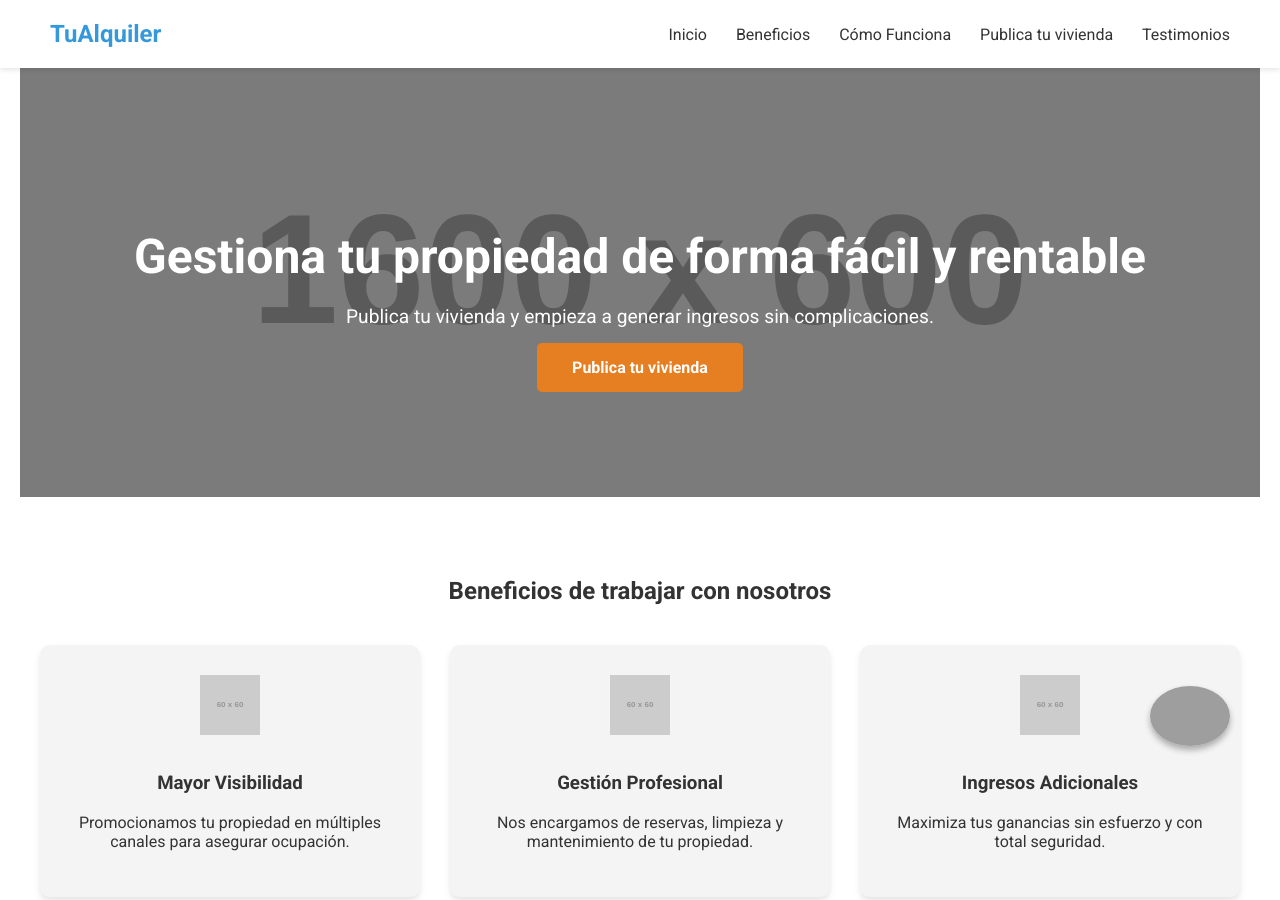
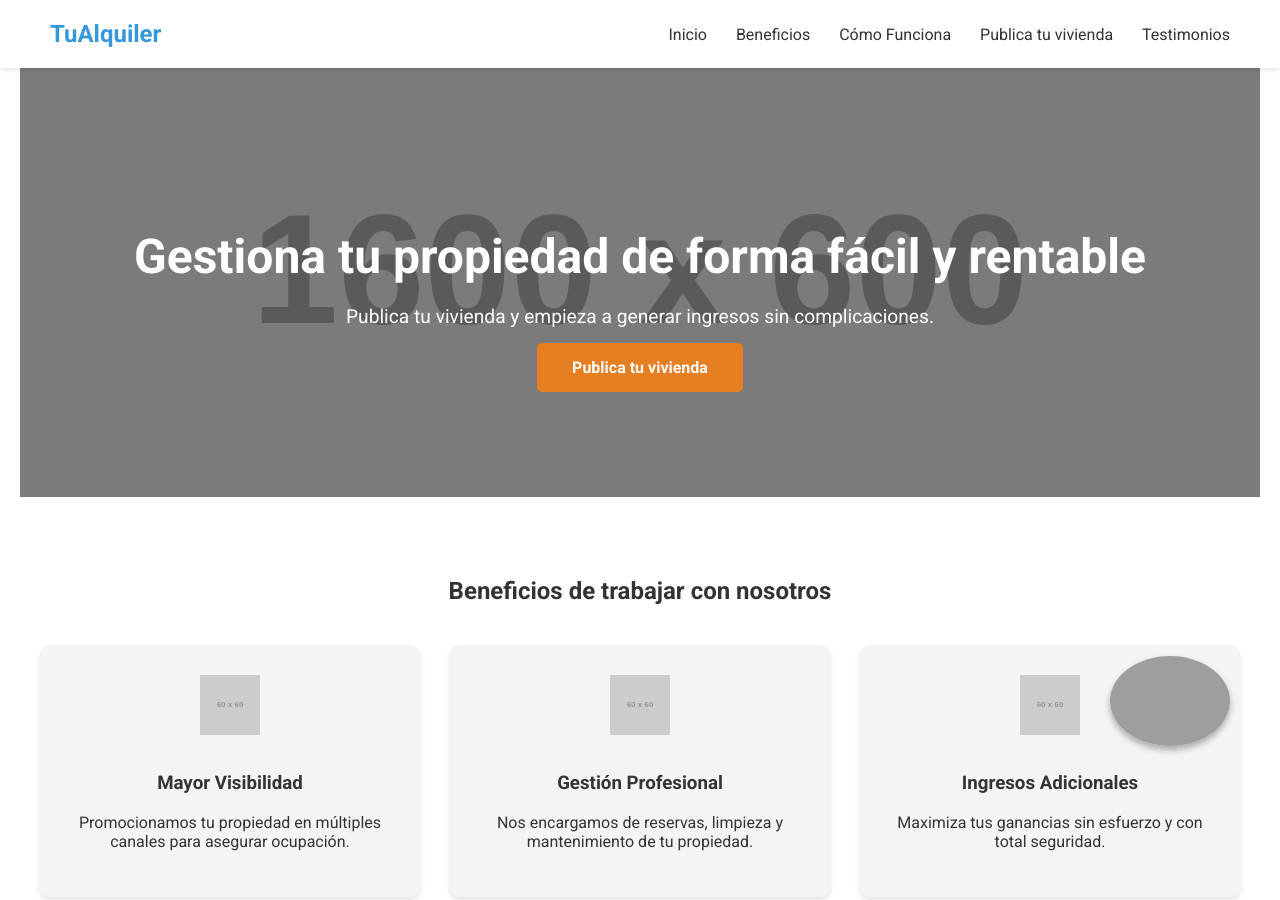
Before and after one commit to alejandrompoficial-hub/RentHero, a plain HTML site: page index.html in a window 1280 px wide. Shown: the top 900 px of the page. Drawn offline with Linux system fonts and the light colour scheme; grey boxes are pictures that could not be loaded; placeholder pictures from the web are drawn by us.

Commit message:
Update index.html

```diff
--- a/index.html
+++ b/index.html
@@ -77,7 +77,7 @@
 <!-- Botón flotante de WhatsApp -->
 <a href="https://wa.me/34699207514" target="_blank" id="whatsapp-btn">
     <img src="https://upload.wikimedia.org/wikipedia/commons/6/6b/WhatsApp.svg"
-         alt="WhatsApp" width="80">
+         alt="WhatsApp" width="120">
 </a>
 
 <style>
```
